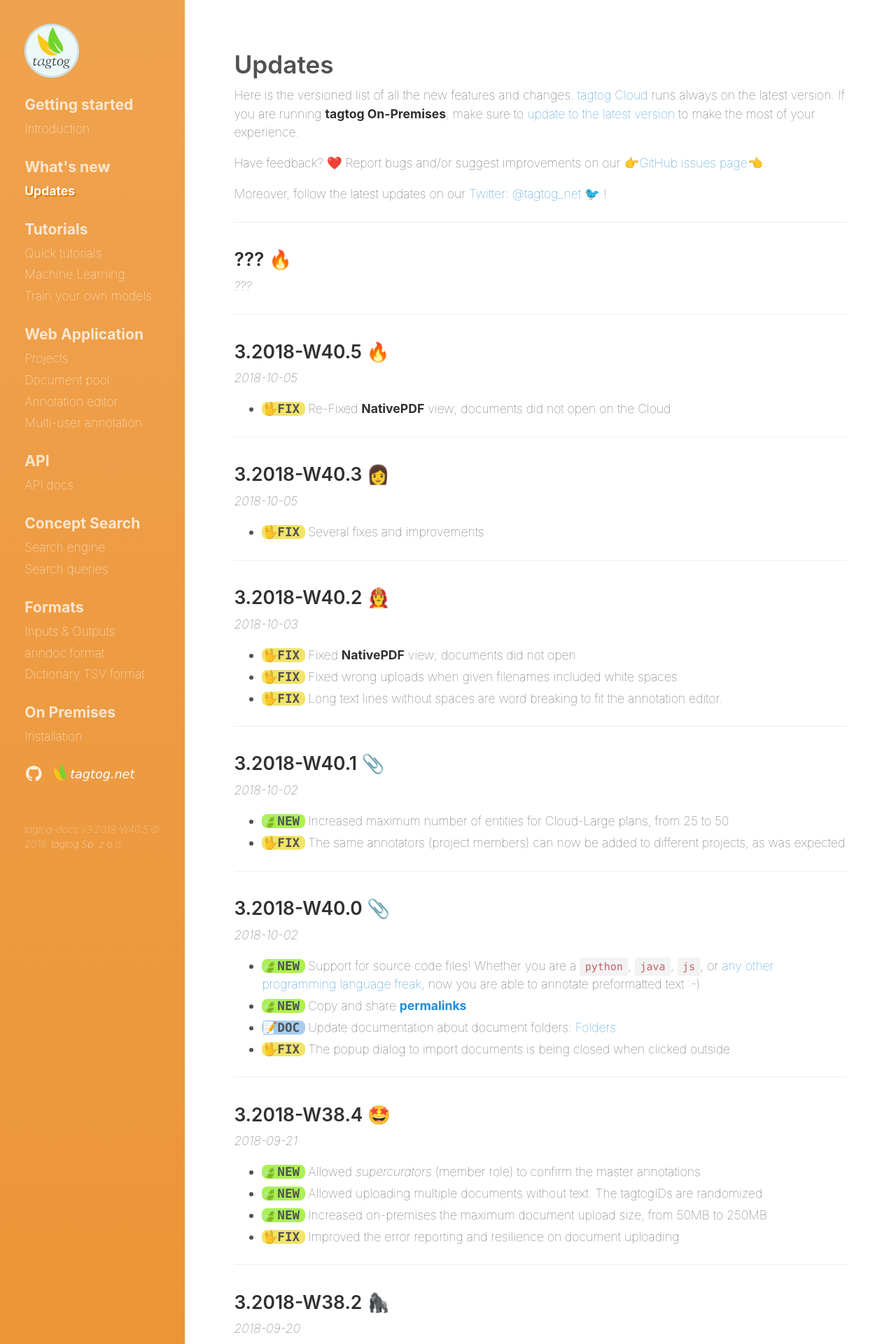
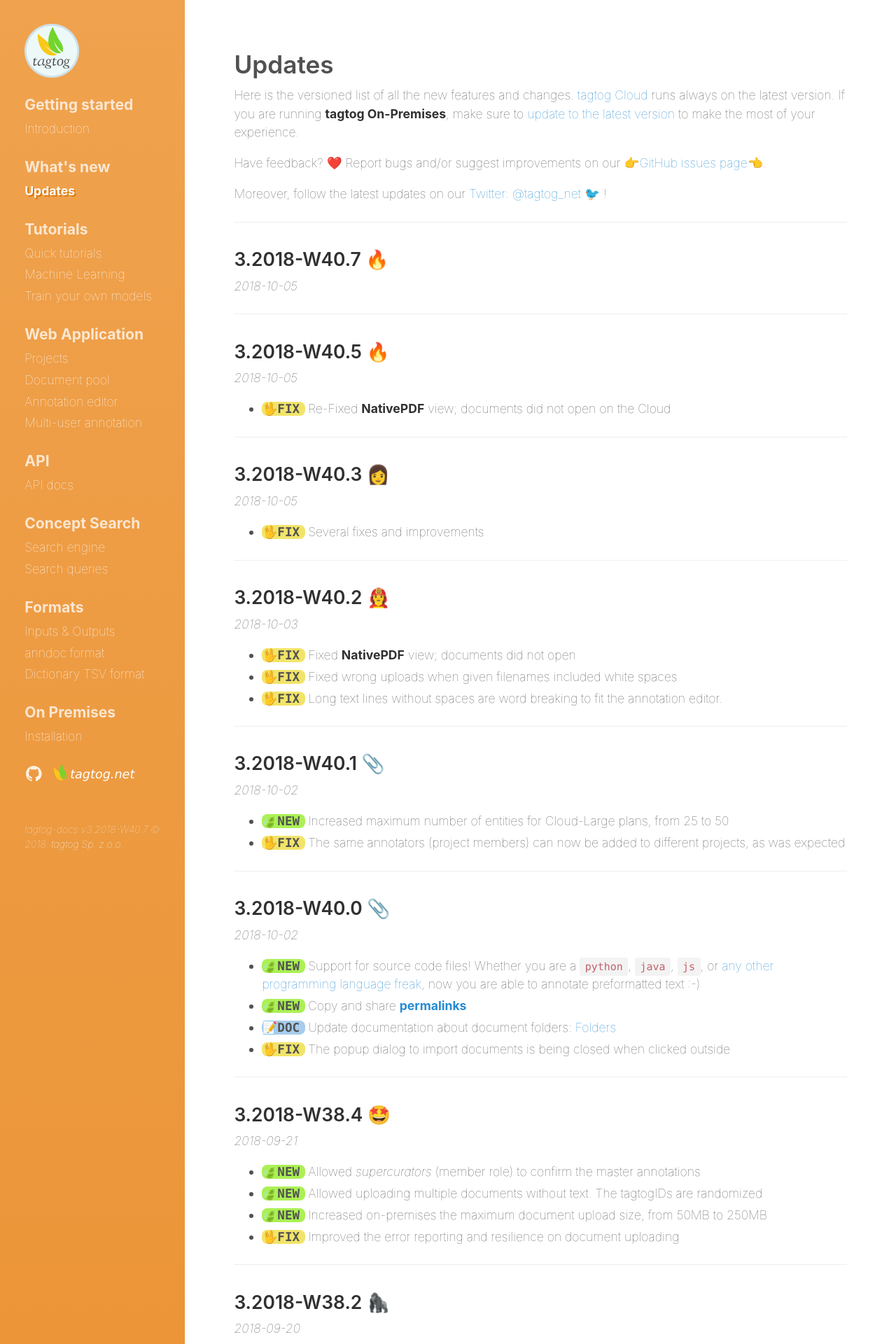
Before and after one commit to tagtogorg/tagtog-doc, a Jekyll site: the page built from updates.md, in a window 1280 px wide. Shown: the top 1920 px of the page at 70% size. Built offline with Jekyll 4.4.1, drawn with Linux system fonts in a browser that asks for light colours; nearby versions of some CDN libraries; emoji names are drawn with the system emoji font.

Commit message:
Bump version: 3.2018-W40.7 🔥

```diff
--- a/_config.yml
+++ b/_config.yml
@@ -61,7 +61,7 @@ plugins:
   - jemoji
 
 # Custom vars
-version: 3.2018-W40.5
+version: 3.2018-W40.7
 sidebar_home_link:  true
 search_page:   false
 # sidebar_blog_link:  '/blog'   # By default, your home page is your blog
--- a/updates.md
+++ b/updates.md
@@ -14,8 +14,8 @@ Moreover, follow the latest updates on our [Twitter: @tagtog_net 🐦](https://t
 
 ---
 
-## ??? 🔥
-_???_
+## 3.2018-W40.7 🔥
+_2018-10-05_
 
 <ul class="updates">
 </ul>
```
Also changed, not shown: 1 other file.
